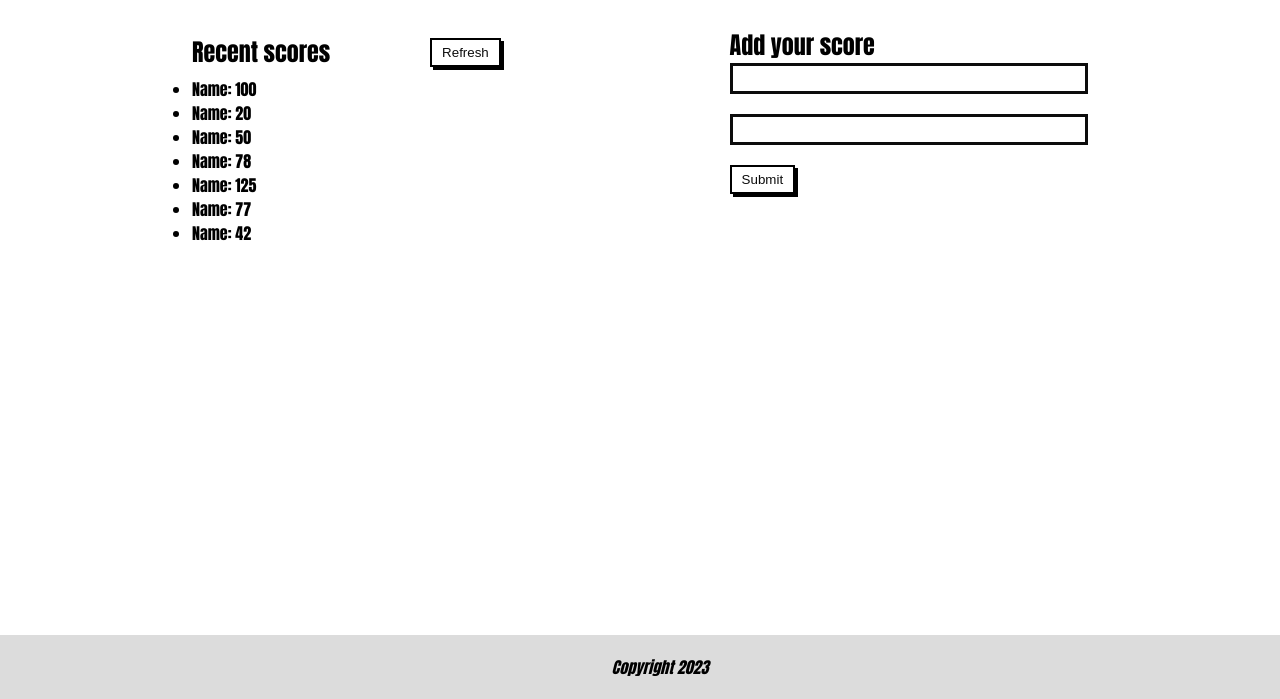
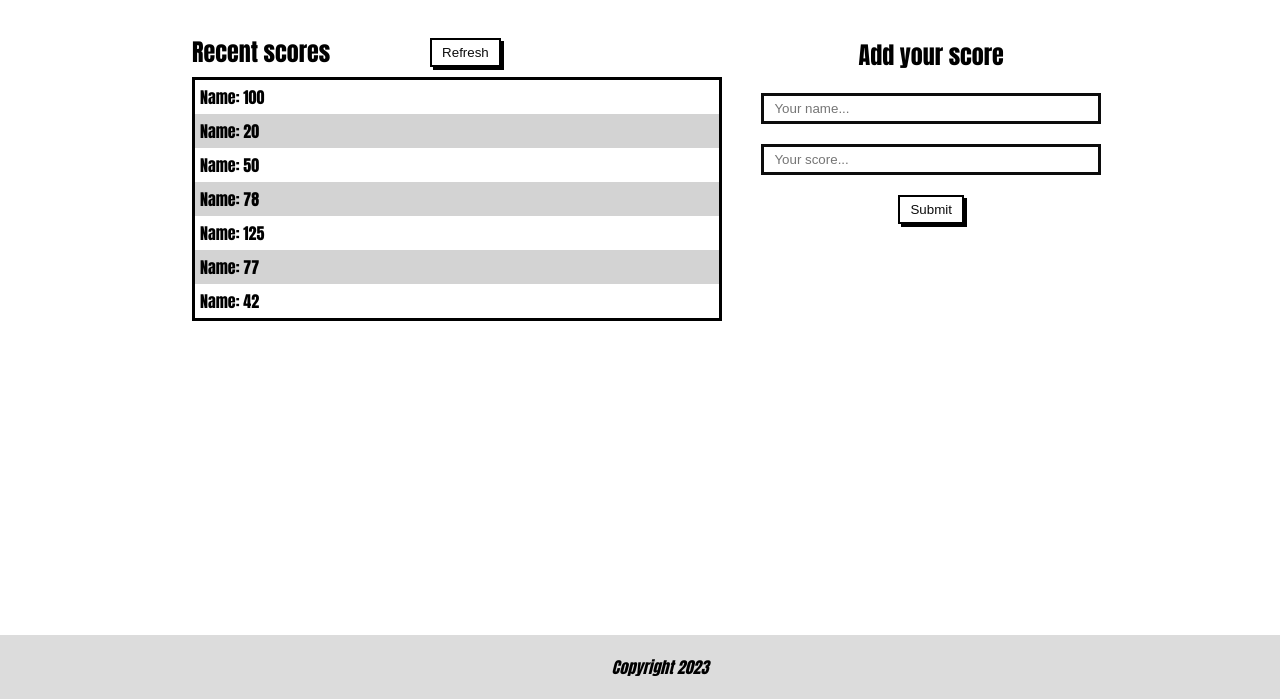
Before and after one commit to microvese-projects/leaderBoard, a website built with webpack: page src/index.html in a window 1280 px wide. Shown: the part 101-800 px from the top of the page. Built offline with nearby package versions, Linux system fonts and the light colour scheme.

Commit message:
Finish the css

```diff
--- a/src/index.html
+++ b/src/index.html
@@ -16,7 +16,7 @@
       <div id="recent-scores">
         <div id="heading-recent-scores">
           <h2>Recent scores</h2>
-          <button id="refresh">Refresh</button>
+          <button id="refresh" class="btn">Refresh</button>
         </div>
         <ul id="scores-list">
           <li class="score">Name: 100</li>
@@ -32,10 +32,10 @@
       <form>
         <h2>Add your score</h2>
         <label for="name">Name</label>
-        <input type="text" id="name" required>
+        <input type="text" id="name" placeholder="Your name..." required>
         <label for="score">Score</label>
-        <input type="text" id="score" required>
-        <button type="submit">Submit</button>
+        <input type="text" id="score" placeholder="Your score..." required>
+        <button type="submit" class="btn">Submit</button>
       </form>
     </div>
   </section>
--- a/src/style.css
+++ b/src/style.css
@@ -20,6 +20,15 @@ form,
   display: flex;
 }
 
+#inner-container {
+  flex-direction: column;
+  align-items: center;
+  width: 70vw;
+  min-width: 375px;
+  margin: 0 auto;
+  gap: calc(40px + 1vw);
+}
+
 #heading-recent-scores {
   align-items: center;
   width: 100%;
@@ -34,19 +43,30 @@ form,
   align-items: center;
 }
 
-#inner-container {
-  width: 70vw;
-  margin: 0 auto;
+#recent-scores {
+  flex: 1;
 }
 
-#recent-scores {
-  flex: 1;
+#scores-list {
+  list-style: none;
+  border: 3px solid black;
+}
+
+.score {
+  padding: 5px;
+  font-weight: 500;
+}
+
+.score:nth-child(even) {
+  background: lightgray;
 }
 
 
 form {
   width: 40%;
   flex-direction: column;
+  align-items: center;
+  text-align: center;
 }
 
 form label {
@@ -57,10 +77,10 @@ form input {
   margin-bottom: 20px;
   padding: 5px 10px;
   border: 3px solid rgb(12, 12, 12);
+  font-weight: 500;
 }
 
-form button,
-#refresh {
+.btn {
   width: fit-content;
   padding: 5px 10px;
   cursor: pointer;
@@ -69,6 +89,11 @@ form button,
   font-weight: 500;
   background: white;
   box-shadow: 3px 3px black;
+}
+
+.btn:hover {
+  background: rgb(218, 216, 216);
+  font-weight: 600;
 }
 
 footer {
@@ -81,3 +106,25 @@ footer {
   font-style: italic;
   background: gainsboro;
 }
+
+@media only screen and (min-width: 768px) {
+  #inner-container {
+    flex-direction: row;
+    max-width: 1000px;
+    align-items: flex-start;
+  }
+
+  form {
+    width: 35%;
+  }
+
+  form * {
+    width: 100%;
+    max-width: 400px;
+  }
+
+  form h2 {
+    margin-bottom: 20px;
+    margin-top: 10px;
+  }
+}
```
Also changed, not shown: dist/index.html, dist/main.js.
